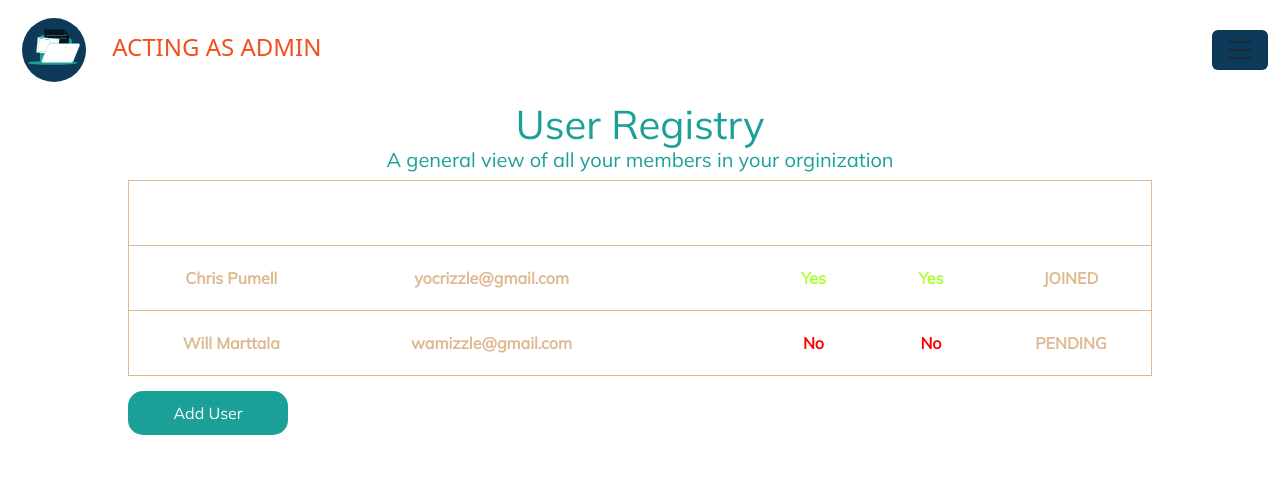
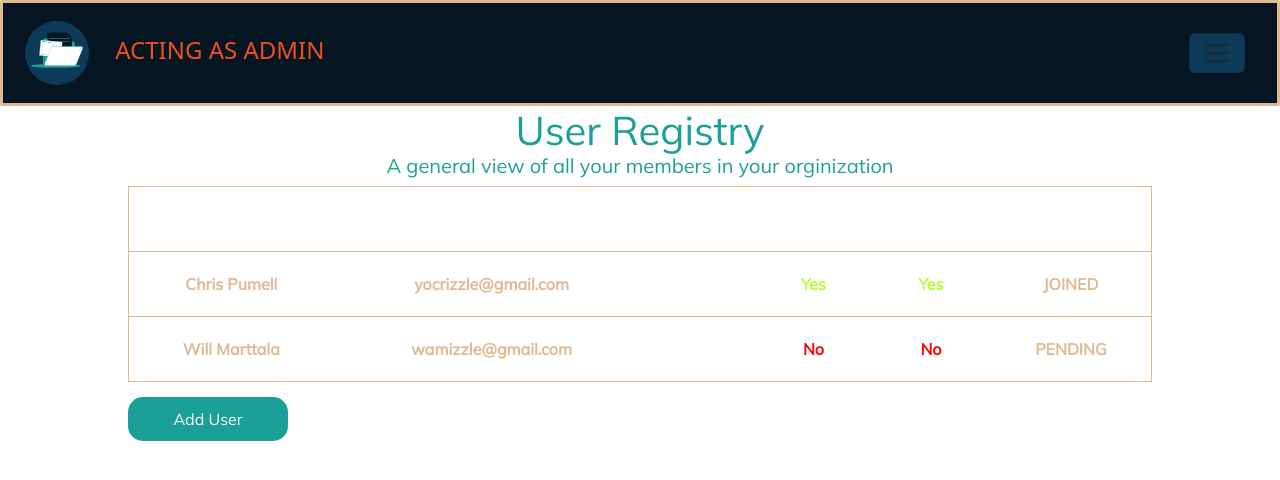
Before and after one commit to WilliamRDavis98/Company-Portal, an Angular app in the folder frontend/: page /user-registry in a window 1280 px wide. Shown: the top 480 px of the page. Built offline with nearby package versions, Linux system fonts and the light colour scheme.

Commit message:
feat: rough styling - needs fixed

```diff
--- a/frontend/src/app/components/nav-bar/nav-bar.component.css
+++ b/frontend/src/app/components/nav-bar/nav-bar.component.css
@@ -1,3 +1,10 @@
+.navbar {
+  background-color: #051622;
+  border-style: solid;
+  border-radius: 2px;
+  border-color: #deb992;
+}
+
 .logo {
   width: 64px;
   height: 64px;
@@ -13,6 +20,11 @@
   background-color: #214864;
   text-align: center;
   font-size: 48px;
+  width: 100%;
+  margin-left: 0;
+  margin-right: 0;
+  padding-left: 0;
+  padding-right: 0;
 }
 
 .nav-link {
@@ -27,6 +39,7 @@
 
 .navbar-toggler {
   background-color: #0d3a59;
+  margin-right: 20px;
 }
 
 .logout {
--- a/frontend/src/app/components/nav-bar/nav-bar.component.html
+++ b/frontend/src/app/components/nav-bar/nav-bar.component.html
@@ -1,5 +1,5 @@
 <nav class="navbar sticky-top">
-  <div class="container-fluid">
+  <div class="container-fluid w-100 h-100">
     <a *ngIf="admin" class="navbar-brand" routerLink="/home">
       <img class="logo" src="././assets/logo.svg" /> ACTING AS ADMIN
     </a>
```
